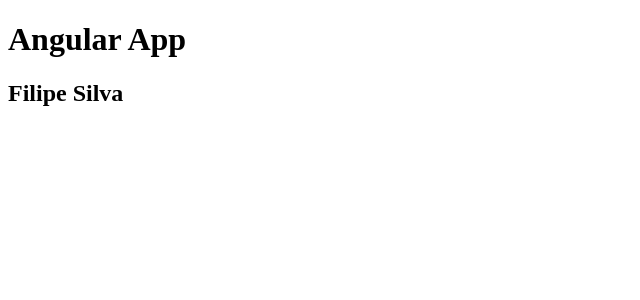
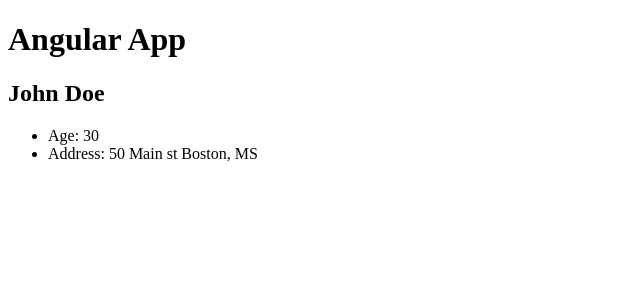
Before and after one commit to filipeqs/angular-sandbox-app, an Angular app: page / in a window 1280 px wide. Shown: the top 300 px of the page, without its empty margins (0-640 px from the left). Built offline with nearby package versions, Linux system fonts and the light colour scheme.

Commit message:
exploring properties and methods

```diff
--- a/src/app/components/user/user.component.html
+++ b/src/app/components/user/user.component.html
@@ -1 +1,5 @@
-<h2>Filipe Silva</h2>
+<h2>{{ firstName }} {{ lastName }}</h2>
+<ul>
+    <li>Age: {{ age }}</li>
+    <li>Address: {{ address.street }} {{ address.city }}, {{ address.state }}</li>
+</ul>
--- a/src/app/components/user/user.component.ts
+++ b/src/app/components/user/user.component.ts
@@ -5,4 +5,17 @@
     templateUrl: './user.component.html',
     styleUrls: ['./user.component.css'],
 })
-export class UserComponent {}
+export class UserComponent {
+    // Properties
+    firstName = 'John';
+    lastName = 'Doe';
+    age = 30;
+    address = {
+        street: '50 Main st',
+        city: 'Boston',
+        state: 'MS',
+    };
+
+    // Methods
+    constructor() {}
+}
```
